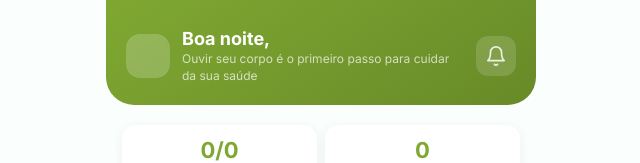
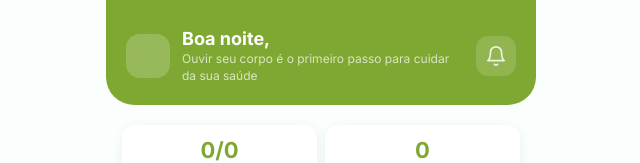
Before and after one commit to issetsandrin/crohncare-app, a Vue app in the folder frontend/: page / in a window 1280 px wide. Shown: the top 163 px of the page, without its empty margins (319-959 px from the left). Built offline with nearby package versions, Linux system fonts and the light colour scheme; no server answers; sample sign-in values are in the browser's storage.

Commit message:
Match AppBar and hero color with theme-color — remove gradient
Co-Authored-By: Claude Opus 4.6 <noreply@anthropic.com>

```diff
--- a/frontend/src/components/AppBar.vue
+++ b/frontend/src/components/AppBar.vue
@@ -23,7 +23,7 @@ defineProps({
   align-items: center;
   justify-content: space-between;
   padding: 24px 20px 16px;
-  background: linear-gradient(145deg, var(--verde-salvia) 0%, #688A28 100%);
+  background: var(--verde-salvia);
   margin-bottom: 16px;
 }
 
--- a/frontend/src/pages/HomePage.vue
+++ b/frontend/src/pages/HomePage.vue
@@ -215,7 +215,7 @@ const remediosTomados = computed(() => medStore.proximosHorarios.filter(h => h.p
 .hero-bg {
   position: absolute;
   inset: 0;
-  background: linear-gradient(145deg, var(--verde-salvia) 0%, #688A28 100%);
+  background: var(--verde-salvia);
   border-radius: 0 0 28px 28px;
 }
 
```
